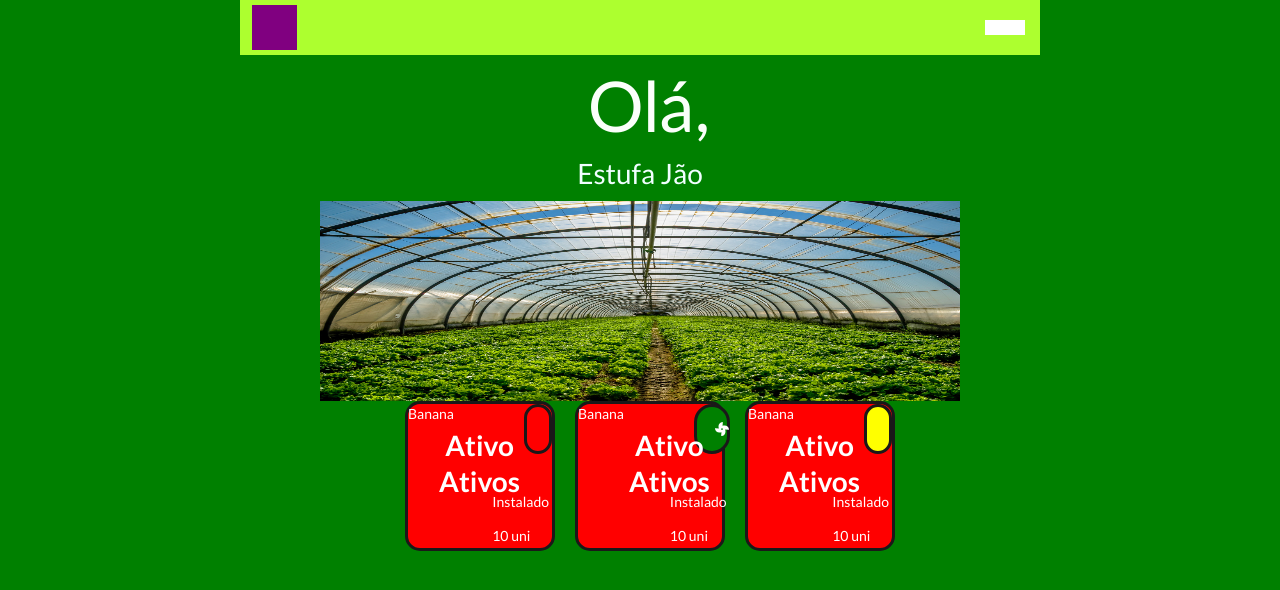
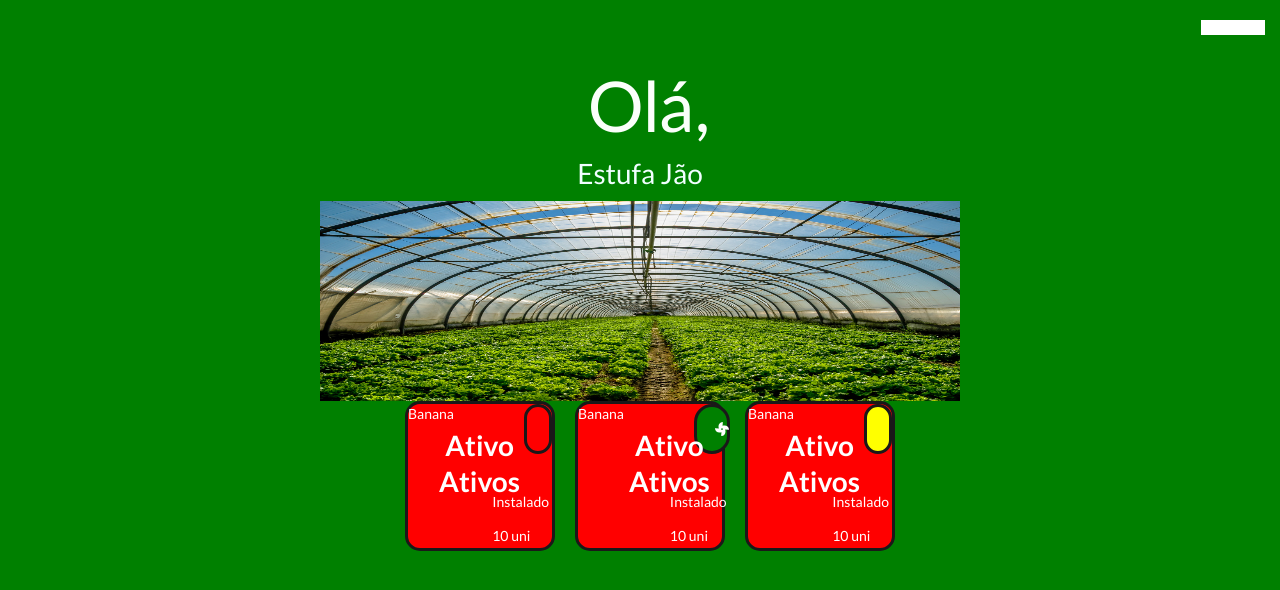
Before and after one commit to MarllonCampos/TCC-Faculdade, a React (Create React App) app in the folder front-end/: page /estufa-ativa in a window 1280 px wide. Shown: the top 590 px of the page. Built offline with nearby package versions, Linux system fonts and the light colour scheme.

Commit message:
Update index.jsx
atualizei 2

```diff
--- a/front-end/src/components/Header/index.jsx
+++ b/front-end/src/components/Header/index.jsx
@@ -2,7 +2,6 @@ import React, { useState } from "react";
 
 import {
   Container,
-  ContentWrapper,
   IconBusca,
   InputContainer,
   Input,
@@ -19,7 +18,7 @@ function Header({icon, ...props}) {
 
   return (
     <Container>
-      <ContentWrapper>
+
         {showInput ? (
           <InputContainer>
             <Input />
@@ -30,7 +29,7 @@ function Header({icon, ...props}) {
         )}
 
         <Sidemenu />
-      </ContentWrapper>
+
     </Container>
   );
 }
```
